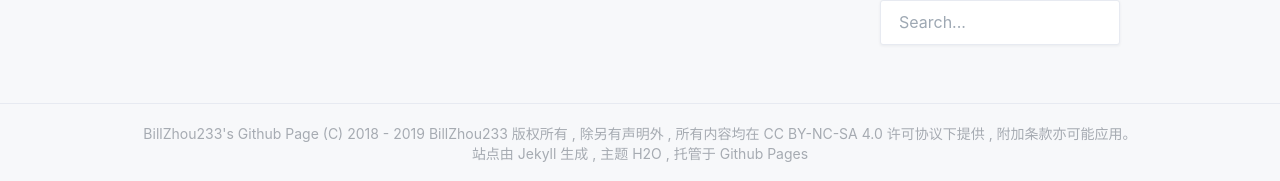
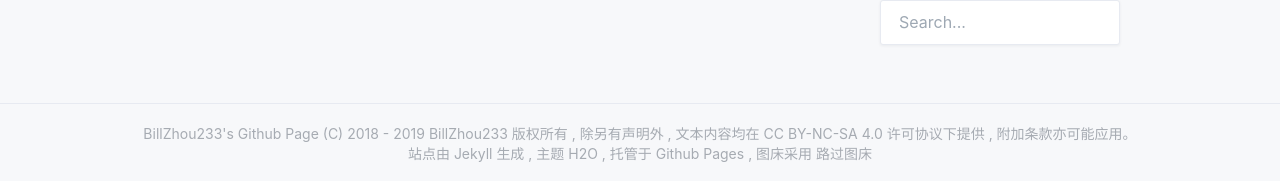
Before and after one commit to BillZhou233/WebpageTest, a Jekyll site: the page built from index.html, in a window 1280 px wide and 979 px high. Shown: the part 795-976 px from the top of the window. Built offline with Jekyll 4.4.1, drawn with Linux system fonts in a browser that asks for light colours; nearby versions of some CDN libraries; the list of posts is cut into pages by our own code; a style sheet for code colours, icons or effects is not loaded.

Commit message:
Update footer.html

```diff
--- a/_includes/footer.html
+++ b/_includes/footer.html
@@ -6,7 +6,7 @@
     -
   {% endunless %}
   {{ current }}
-  BillZhou233 版权所有 , 除另有声明外 , 所有内容均在 <a href="https://creativecommons.org/licenses/by-nc-sa/4.0/deed.zh">CC BY-NC-SA 4.0</a> 许可协议下提供 , 附加条款亦可能应用。
+  BillZhou233 版权所有 , 除另有声明外 , 文本内容均在 <a href="https://creativecommons.org/licenses/by-nc-sa/4.0/deed.zh">CC BY-NC-SA 4.0</a> 许可协议下提供 , 附加条款亦可能应用。
   </section>
-  <section>站点由 <a href="//jekyllrb.com">Jekyll</a> 生成 , 主题 <a href="https://github.com/kaeyleo/jekyll-theme-H2O">H2O</a> , 托管于 <a href="https://pages.github.com/">Github Pages</a> </section>
+  <section>站点由 <a href="//jekyllrb.com">Jekyll</a> 生成 , 主题 <a href="https://github.com/kaeyleo/jekyll-theme-H2O">H2O</a> , 托管于 <a href="https://pages.github.com/">Github Pages</a> , 图床采用  <a href="https://imgchr.com/">路过图床</a> </section>
 </footer>
```
